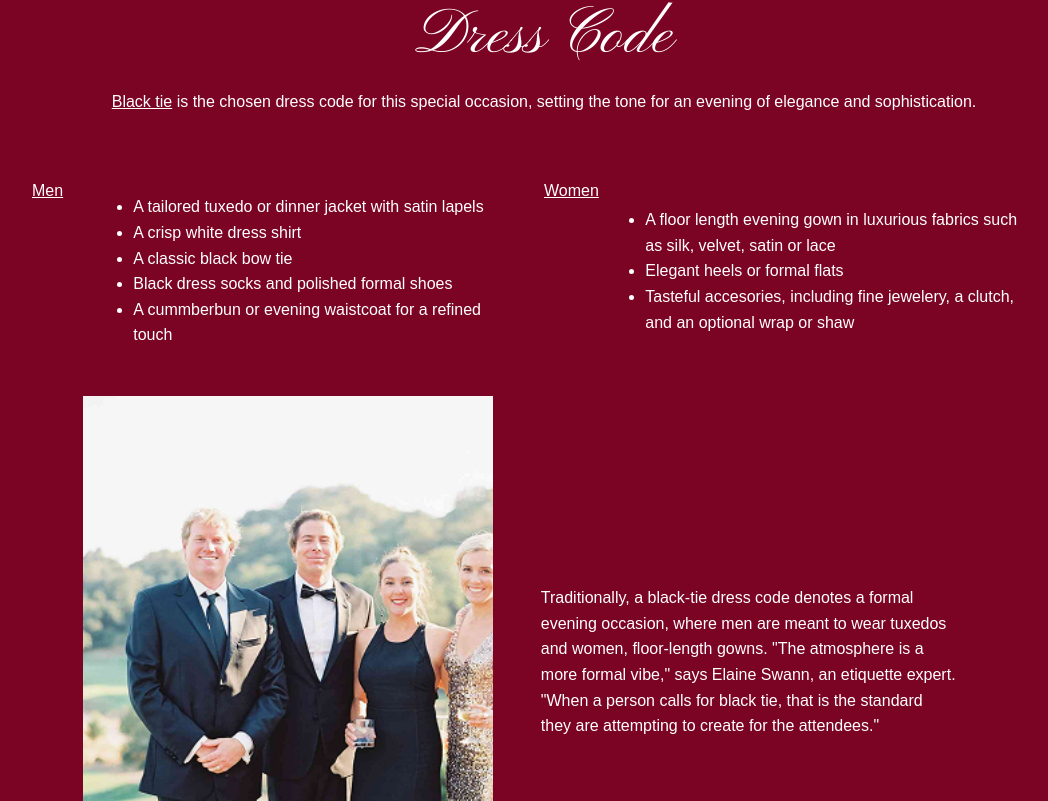
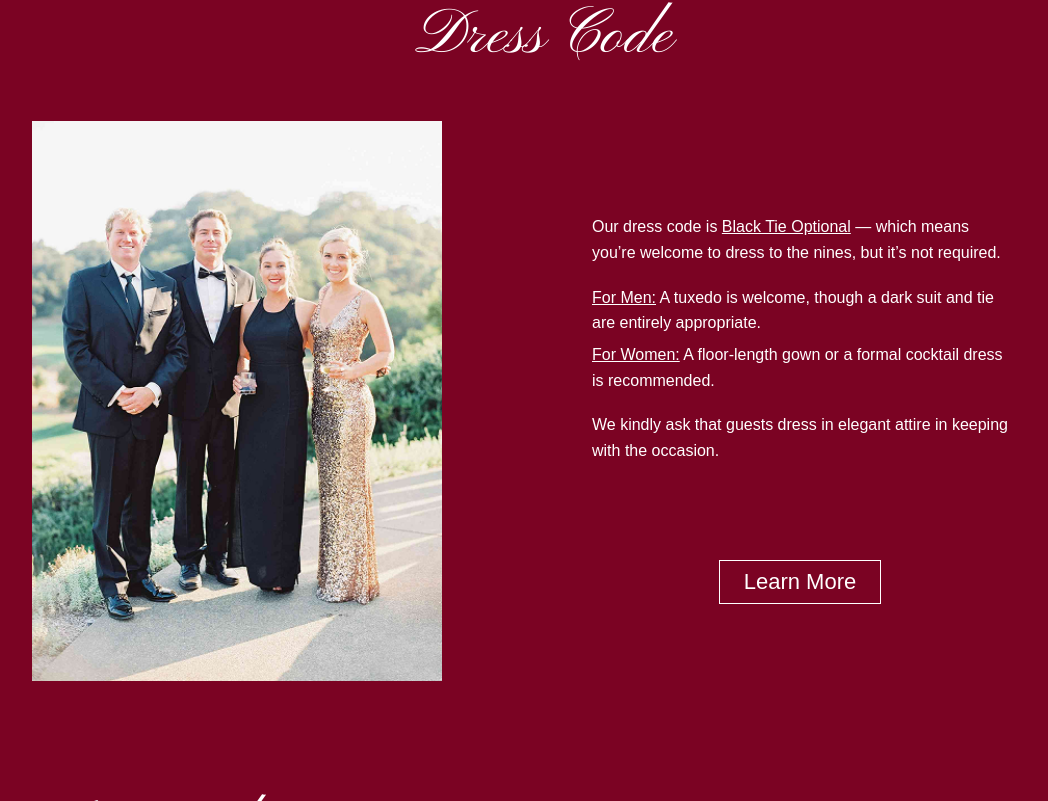
Before and after one commit to christopherlassota/kennedy-austin-wedding, a React (Vite) app: page / in a window 1280 px wide. Shown: the part 3659-4460 px from the top of the page, without its empty margins (96-1144 px from the left). Built offline with nearby package versions, Linux system fonts and the light colour scheme; a web font is replaced by a local one.

Commit message:
implement dresscode changes

```diff
--- a/src/Components/Ceremony/Ceremony.scss
+++ b/src/Components/Ceremony/Ceremony.scss
@@ -4,7 +4,6 @@
 .ceremony {
     @include flex-center(column);
     padding: 1rem;
-
 
     @include tablet {
         padding: 4rem 8rem;
@@ -14,7 +13,6 @@
         padding: 1rem 0
     }
     // &__subtitle {}
-    // &__title {}
     &__content {
         @include flex-center(column);
     }
--- a/src/Components/DressCode/DressCode.scss
+++ b/src/Components/DressCode/DressCode.scss
@@ -9,11 +9,14 @@
     padding: 4rem 8rem;
   }
 
-    &__title-box {
-        @include flex-center(column);
+  &__title {
+    padding-bottom: 2rem;
+
+    @include tablet {
+      padding-bottom: 4rem;
+    }
   }
 
-    // &__title {}
   &__subtitle {
     padding: 2rem 0;
   }
@@ -22,51 +25,35 @@
     text-decoration: underline;
   }
 
-    &__content {
-        @include tablet {
-            @include flex-center(row);
-            padding: 2rem 0;
-        }
-    }
-
-    &__list-title {
-        text-decoration: underline;
-        width: 8%;
-        align-self: flex-start;
-    }
-
-    &__list {
-        padding: 1rem 2rem;
-
-        @include tablet {
-            width: 50%;
-        }
-    }
   // &__item {}
   &__learnmore {
     @include flex-center(column);
 
     @include tablet {
-            @include flex-center(row);
+      @include flex-center(row, space-between);
+      width: 100%;
     }
   }
 
   &__image {
     background-image: url(/assets/images/dresscode.png);
     background-size: cover;
+    background-position: center;
     width: 90%;
     height: 50vh;
 
     @include tablet {
       width: 40%;
-            height: 90vh;
+      height: 70vh;
     }
   }
 
-    &__learnmore-right {
+  &__right {
     @include flex-center(column);
 
     @include tablet {
+      @include flex-center(column, space-between);
+      gap: 5rem;
       width: 50%;
       padding: 0 3rem;
     }
@@ -75,9 +62,13 @@
   &__paragraph {
     padding: 1rem 0;
 
-        @include tablet {
-            padding: 1rem 0 10rem 0;
+    &--specific {
+      padding: 0.2rem 0;
     }
+
+    // @include tablet {
+    //     padding: 1rem 0 10rem 0;
+    // }
   }
   // &__anchor {}
   &__button {
--- a/src/Components/DressCode/DressCode.tsx
+++ b/src/Components/DressCode/DressCode.tsx
@@ -1,37 +1,36 @@
-import './DressCode.scss'
+import "./DressCode.scss";
 
 const DressCode = () => {
   return (
     <section className="dresscode" id="dresscode">
-        <div className="dresscode__title-box">
-            <h2 className="dresscode__title">
-                Dress Code
-            </h2>
-            <p className="dresscode__subtitle">
-                <span className='dresscode__span'>Black tie</span> is the chosen dress code for this special occasion, setting the tone for an evening of elegance and sophistication.
+      <h2 className="dresscode__title">Dress Code</h2>
+      <div className="dresscode__learnmore">
+        <div className="dresscode__image"></div>
+        <div className="dresscode__right">
+          <div className="dresscode__content">
+            <p className="dresscode__paragraph">
+              Our dress code is{" "}
+              <span className="dresscode__span">Black Tie Optional</span> —
+              which means you’re welcome to dress to the nines, but it’s not
+              required.
+            </p>
+            <p className="dresscode__paragraph dresscode__paragraph--specific">
+              <span className="dresscode__span">For Men:</span> A tuxedo is
+              welcome, though a dark suit and tie are entirely appropriate.
+            </p>
+            <p className="dresscode__paragraph dresscode__paragraph--specific">
+              <span className="dresscode__span">For Women:</span> A floor-length
+              gown or a formal cocktail dress is recommended.
+            </p>
+            <p className="dresscode__paragraph">
+              We kindly ask that guests dress in elegant attire in keeping
+              with the occasion.
             </p>
           </div>
-        <div className="dresscode__content">
-                <p className="dresscode__list-title">Men</p>
-            <ul className="dresscode__list">
-                <li className="dresscode__item">A tailored tuxedo or dinner jacket with satin lapels</li>
-                <li className="dresscode__item">A crisp white dress shirt</li>
-                <li className="dresscode__item">A classic black bow tie</li>
-                <li className="dresscode__item">Black dress socks and polished formal shoes</li>
-                <li className="dresscode__item">A cummberbun or evening waistcoat for a refined touch</li>
-            </ul>
-                <p className="dresscode__list-title">Women</p>
-            <ul className="dresscode__list">
-                <li className="dresscode__item">A floor length evening gown in luxurious fabrics such as silk, velvet, satin or lace</li>
-                <li className="dresscode__item">Elegant heels or formal flats</li>
-                <li className="dresscode__item">Tasteful accesories, including fine jewelery, a clutch, and an optional wrap or shaw</li>
-            </ul>
-        </div>
-        <div className="dresscode__learnmore">
-            <div className="dresscode__image"></div>
-            <div className="dresscode__learnmore-right">
-            <p className="dresscode__paragraph">Traditionally, a black-tie dress code denotes a formal evening occasion, where men are meant to wear tuxedos and women, floor-length gowns. "The atmosphere is a more formal vibe," says Elaine Swann, an etiquette expert. "When a person calls for black tie, that is the standard they are attempting to create for the attendees."</p>
-            <a href="https://www.marthastewart.com/7912329/what-it-really-means-to-plan-black-tie-wedding" className="dresscode__anchor"               target="_blank"
+          <a
+            href="https://www.marthastewart.com/7912329/what-it-really-means-to-plan-black-tie-wedding"
+            className="dresscode__anchor"
+            target="_blank"
             rel="noopener noreferrer"
           >
             <button className="dresscode__button">Learn More</button>
@@ -39,7 +38,7 @@ const DressCode = () => {
         </div>
       </div>
     </section>
-  )
-}
+  );
+};
 
 export default DressCode;
--- a/src/Components/Header/Header.tsx
+++ b/src/Components/Header/Header.tsx
@@ -143,7 +143,6 @@ const Header = () => {
               </Scroll>
             </li>
             <li className="header__nav-item">
-            <li className="header__nav-item">
               <Scroll
                 to="ceremony"
                 spy={true}
@@ -155,6 +154,7 @@ const Header = () => {
                 Ceremony
               </Scroll>
             </li>
+            <li className="header__nav-item">
               <Scroll
                 to="reception"
                 spy={true}
--- a/src/Components/Story/Story.scss
+++ b/src/Components/Story/Story.scss
@@ -4,23 +4,6 @@
 .story {
     @include flex-center(column);
     margin: 1rem;
-
-    &__centerflower {
-        padding: 2rem 0 3rem 0;
-
-        @include tablet {
-            display: none;
-        }
-    }
-
-    &__cornerflowers {
-        display: none;
-
-        @include tablet {
-            width: 100%;
-            @include flex-center(row, space-between)
-        }
-    }
 
     &__content {
         padding: 2rem 0;
```
Lines whose indentation alone changed are shown as unchanged.
